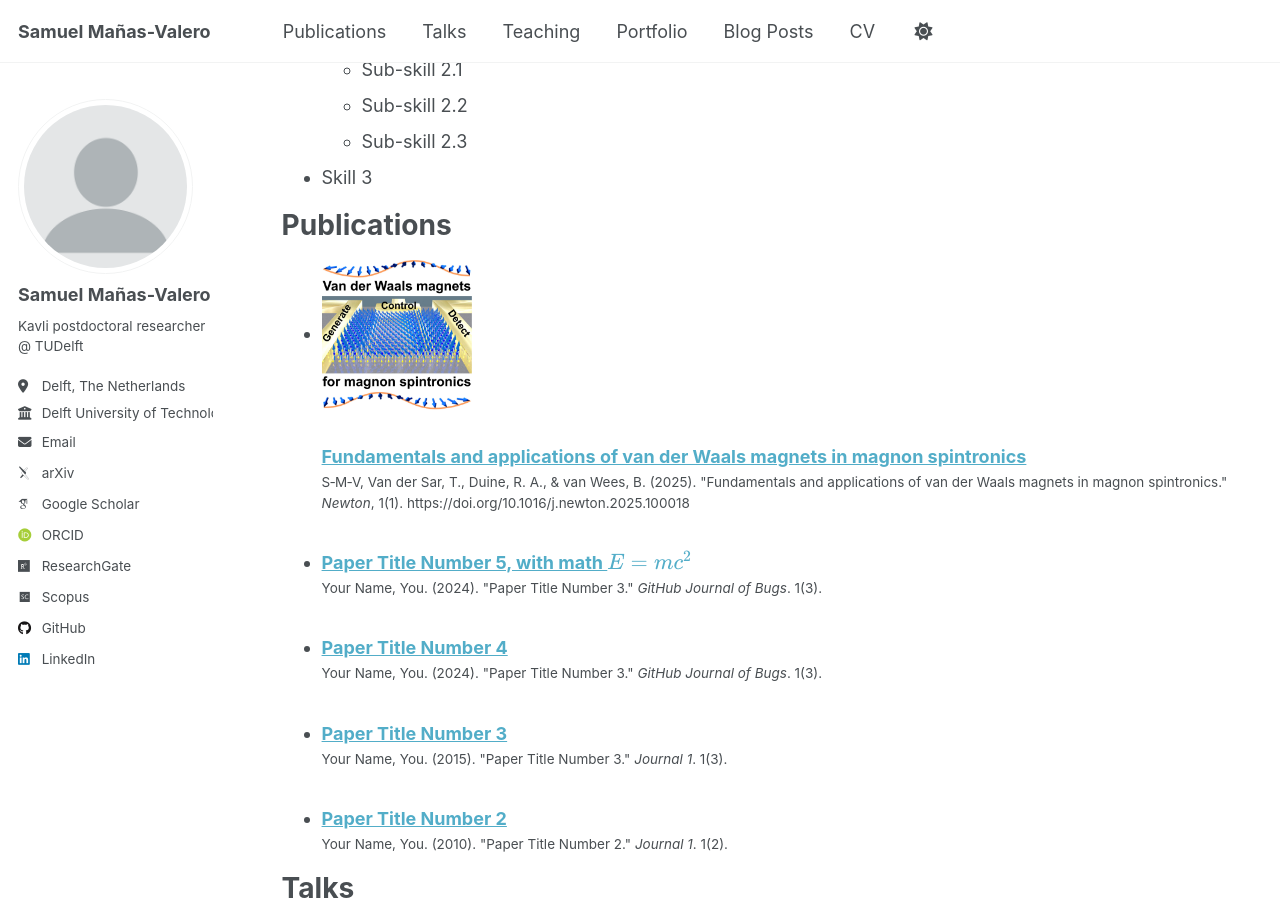
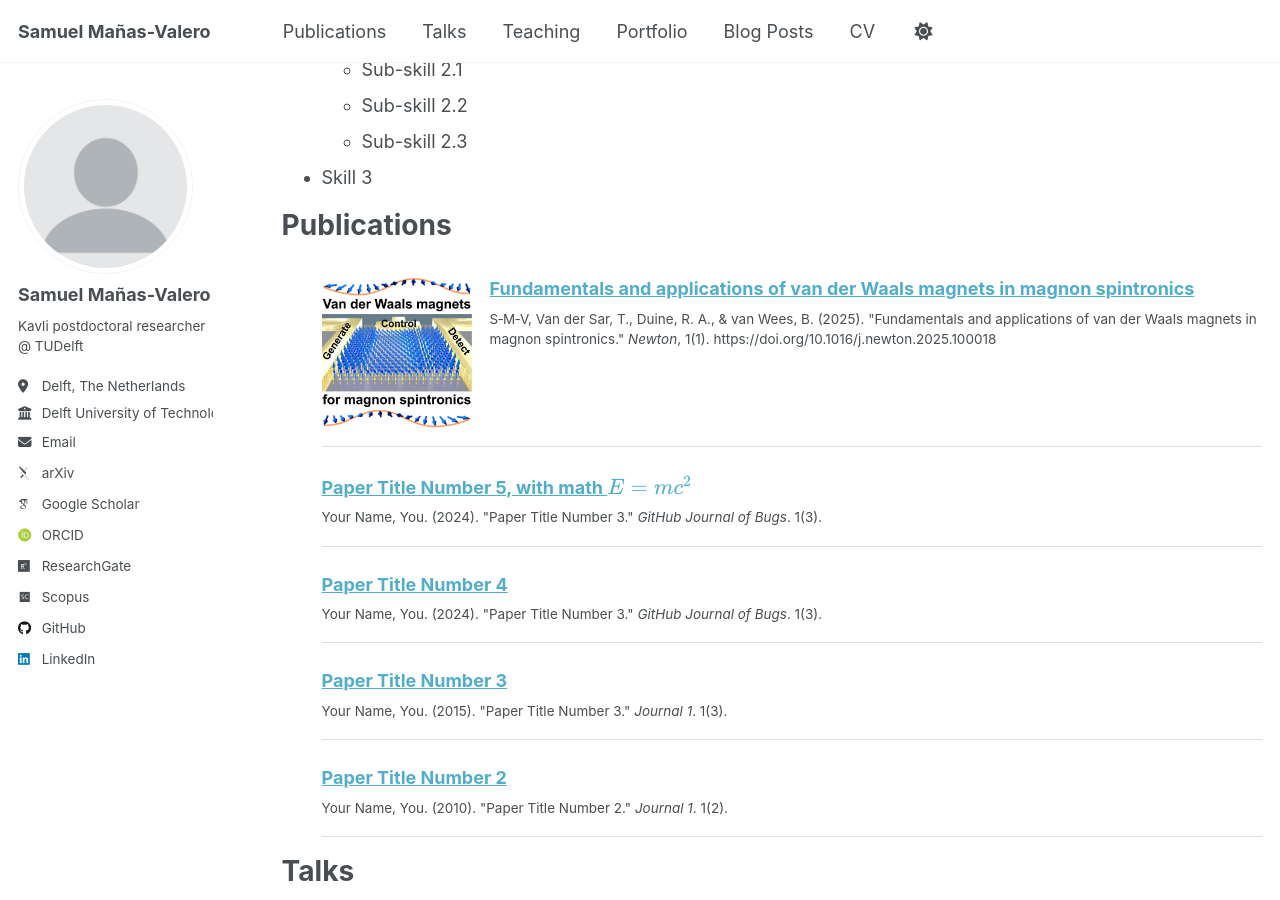
Before and after one commit to S-M-V/S-M-V, a Jekyll site: the page built from _pages/cv.md, in a window 1280 px wide and 900 px high, scrolled down 871 px. Built offline with Jekyll 4.4.1, drawn with Linux system fonts in a browser that asks for light colours; some web fonts are replaced; a script that is not in the unit is left out.

Commit message:
Update archive-single-cv.html

```diff
--- a/_includes/archive-single-cv.html
+++ b/_includes/archive-single-cv.html
@@ -14,7 +14,18 @@
 
 <div class="{{ include.type | default: "list" }}__item">
   <article class="archive__item" itemscope itemtype="http://schema.org/CreativeWork">
-    <li>
+    <li style="display: flex; align-items: flex-start; gap: 1em; list-style: none; padding: 1em 0; border-bottom: 1px solid #ddd;">
+
+      {% if post.tocimage %}
+        <div style="flex-shrink: 0; width: 150px;">
+          <img
+            src="{{ post.tocimage }}"
+            alt="TOC image for {{ title }}"
+            style="width: 100%; height: auto; display: block; border-radius: 4px;" />
+        </div>
+      {% endif %}
+
+      <div>
         {% if include.type == "grid" and teaser %}
           <div class="archive__item-teaser">
             <img src=
@@ -27,24 +38,31 @@
           </div>
         {% endif %}
 
-    <!-- TOC Image -->
-    {% if post.tocimage %}
-        <div class="archive__item-tocimage" style="margin-bottom:0.5em;">
-          <img src="{{ post.tocimage }}" alt="TOC image for {{ title }}" style="width:150px; height:auto;" />
-        </div>
-    {% endif %}
-
-    <h3 class="archive__item-title" itemprop="headline">
+        <h3 class="archive__item-title" itemprop="headline" style="margin-top: 0; margin-bottom: 0.5em;">
           {% if post.link %}
-        <a href="{{ post.link }}">{{ title }}</a> <a href="{{ base_path }}{{ post.url }}" rel="permalink"><i class="fa fa-link" aria-hidden="true" title="permalink"></i><span class="sr-only">Permalink</span></a>
+            <a href="{{ post.link }}">{{ title }}</a>
+            <a href="{{ base_path }}{{ post.url }}" rel="permalink">
+              <i class="fa fa-link" aria-hidden="true" title="permalink"></i>
+              <span class="sr-only">Permalink</span>
+            </a>
           {% else %}
             <a href="{{ base_path }}{{ post.url }}" rel="permalink">{{ title }}</a>
           {% endif %}
         </h3>
+
         {% if post.read_time %}
-      <p class="page__meta"><i class="fa fa-clock" aria-hidden="true"></i> {% include read-time.html %}</p>
+          <p class="page__meta" style="margin: 0 0 0.5em;">
+            <i class="fa fa-clock" aria-hidden="true"></i> {% include read-time.html %}
+          </p>
         {% endif %}
-    {% if post.venue%}<p class="archive__item-excerpt" itemprop="description">{{ post.citation }}</p> {% endif %}
+
+        {% if post.venue %}
+          <p class="archive__item-excerpt" itemprop="description" style="margin: 0;">
+            {{ post.citation }}
+          </p>
+        {% endif %}
+      </div>
+
     </li>
   </article>
 </div>
```
Lines whose indentation alone changed are shown as unchanged.
